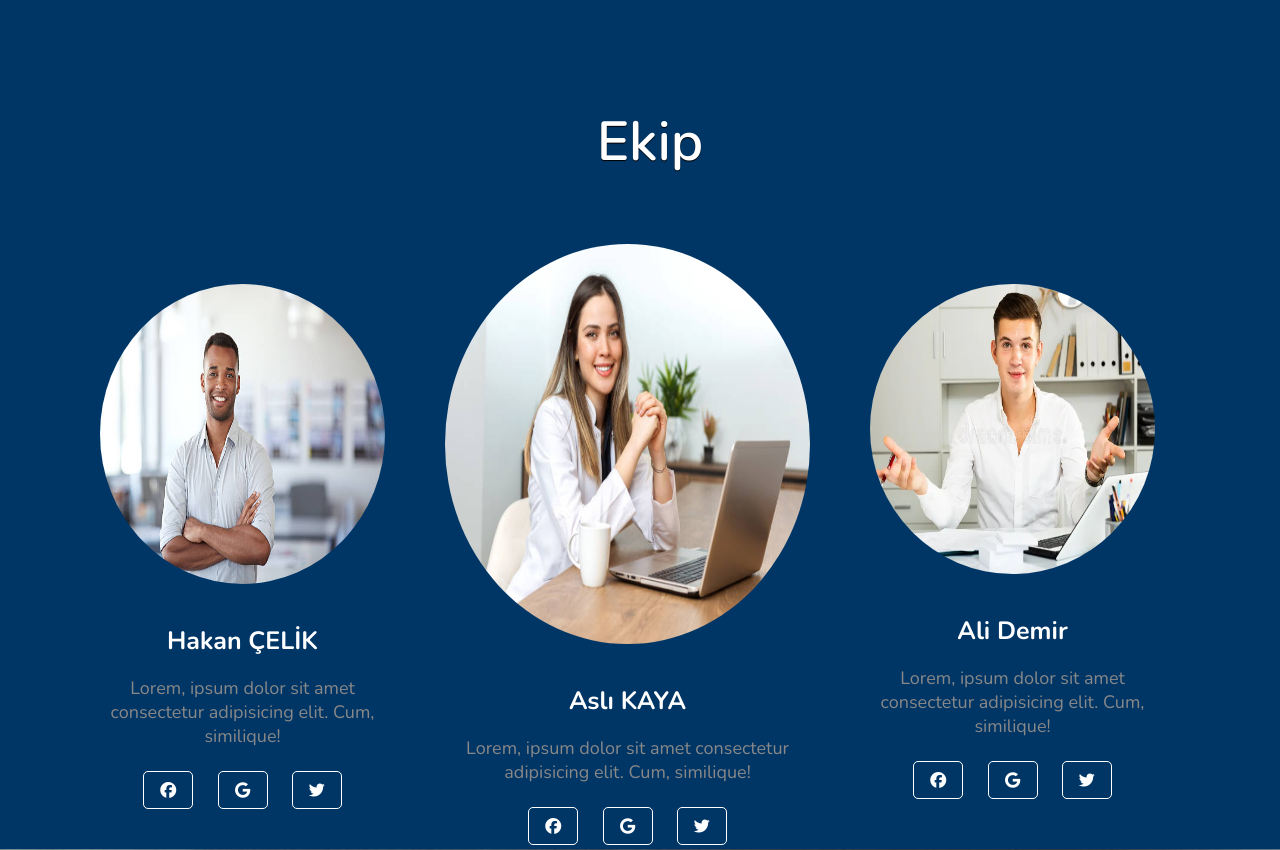
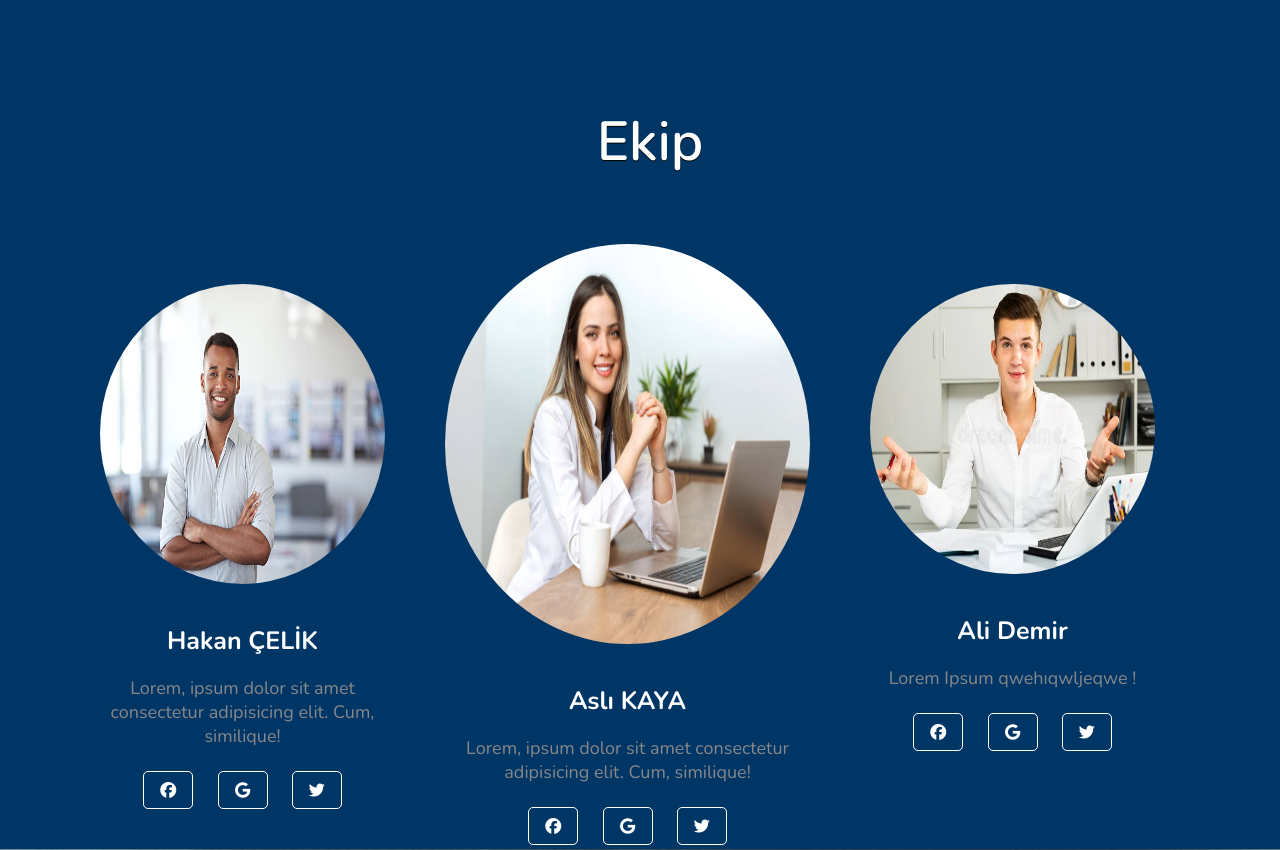
Before and after one commit to ArdaKara99/blog_website, a PHP site: page / in a window 1280 px wide. Shown: the part 2260-3110 px from the top of the page. Run offline with PHP 8.4, Linux system fonts and the light colour scheme; some libraries are stand-ins or nearby versions.

Commit message:
index php changed. Lorem ıpsum text changed.

```diff
--- a/index.php
+++ b/index.php
@@ -114,7 +114,7 @@
             <div class="sutun-sol-sag">
                 <img src="img/hakannnn.webp" alt="" class="img-fluid oval ins">
                 <h4 class="ekipisim">Ali Demir</h4>
-            <p class="ekipp">Lorem, ipsum dolor sit amet consectetur adipisicing elit. Cum, similique!</p>
+            <p class="ekipp">Lorem Ipsum qwehıqwljeqwe !</p>
             <div class="ekip-ikon">
                 <a href="#"><i class="fa-brands fa-facebook social"></i></a>
                 <a href="#"><i class="fa-brands fa-google social"></i></a>
```
